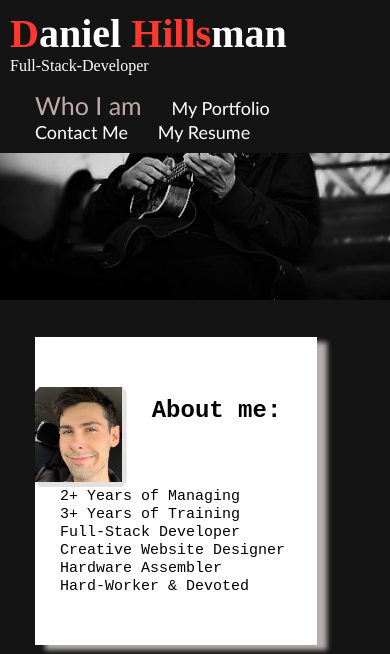
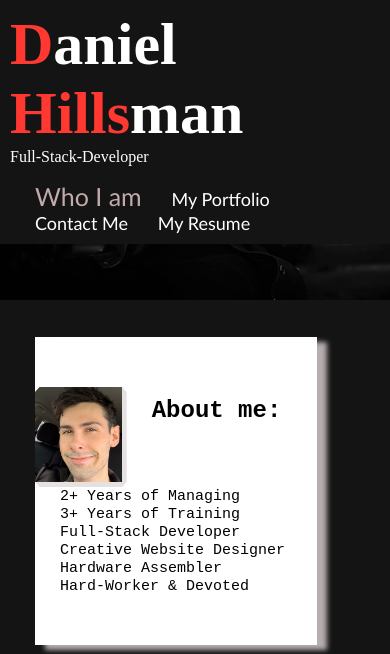
Before and after one commit to danielhillsman/Person-Work-Portfolio, a plain HTML site: page index.html in a window 390 px wide. Shown: the top 654 px of the page. Drawn offline with Linux system fonts and the light colour scheme.

Commit message:
took away !important

```diff
--- a/assets/css/style.css
+++ b/assets/css/style.css
@@ -194,7 +194,7 @@ a {
         font-size: 15px;
     }
     h1 {
-        font-size: 40px!important;
+        font-size: 40px;
     }
 
  }
```
